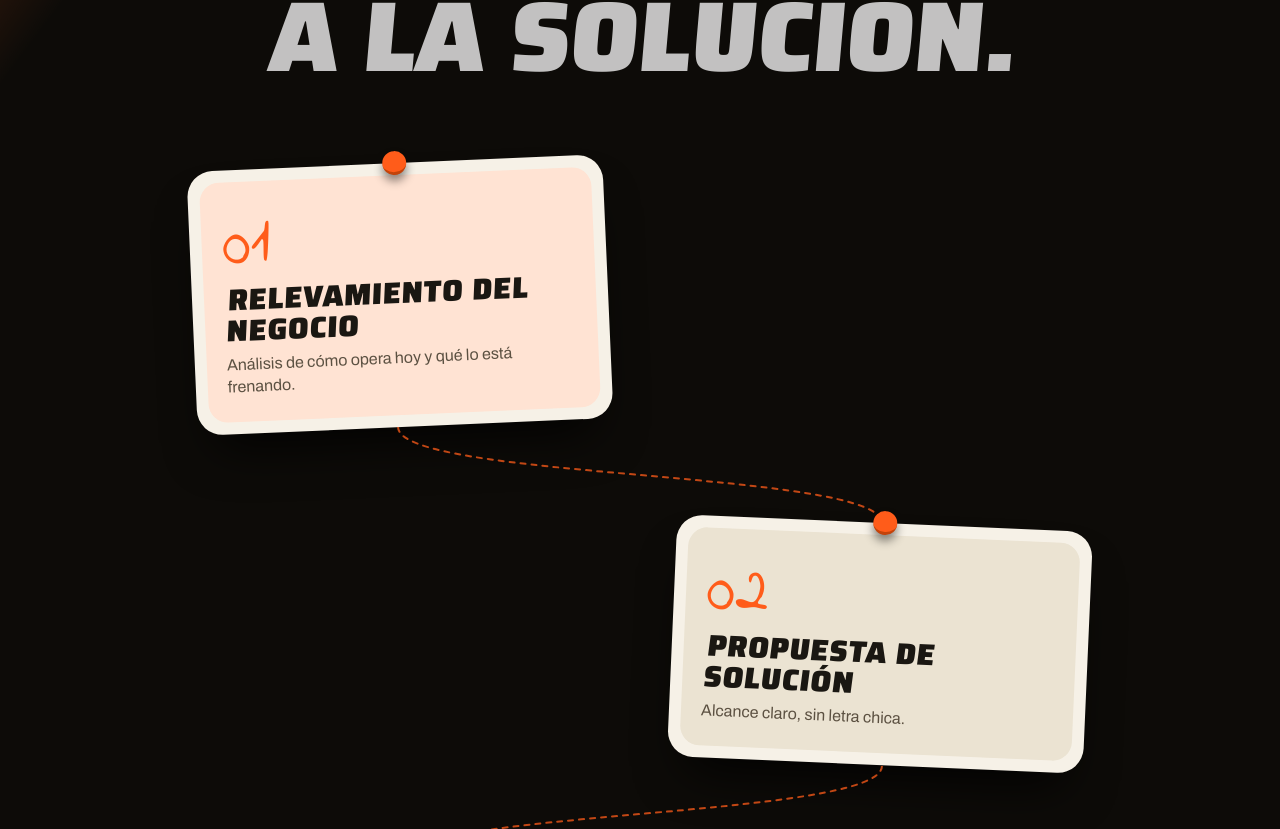
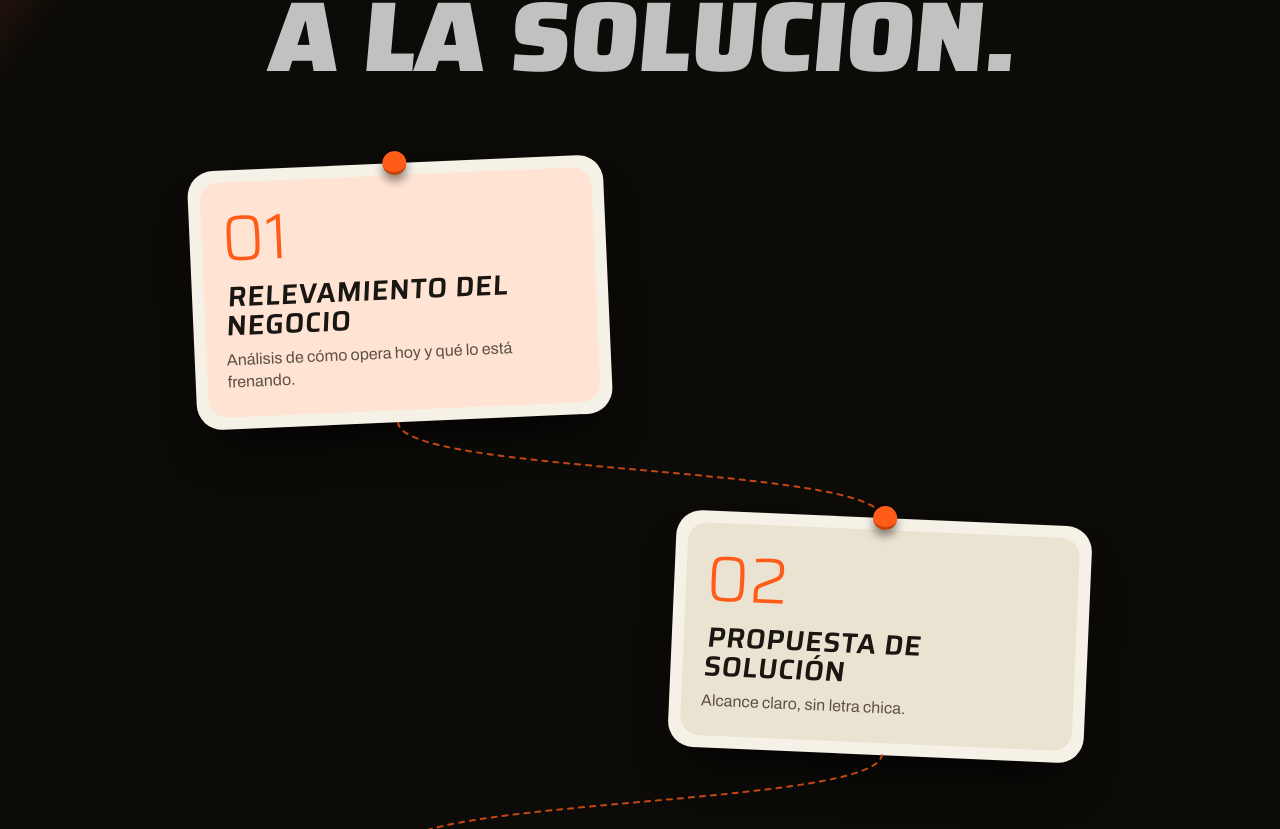
Before and after one commit to iadatabraian-ctrl/web-, a Next.js app: page / in a window 1280 px wide. Shown: the part 2571-3400 px from the top of the page. Built offline with nearby package versions, Linux system fonts and the light colour scheme.

Commit message:
Proceso: números y títulos más finos (Saira liviana); se quita la fuente manuscrita
Co-Authored-By: Claude Sonnet 5.5 <noreply@anthropic.com>
Claude-Session: https://claude.ai/code/session_016CR8bjtqut3mFtFLKQPjVK

```diff
--- a/app/globals.css
+++ b/app/globals.css
@@ -44,7 +44,6 @@
   --font-display: var(--font-display);
   --font-body: var(--font-body);
   --font-impact: var(--font-saira);
-  --font-hand: var(--font-hand);
 
   --color-background: var(--background);
   --color-foreground: var(--foreground);
--- a/app/layout.tsx
+++ b/app/layout.tsx
@@ -1,5 +1,5 @@
 import type { Metadata } from "next";
-import { Anton, Archivo, Indie_Flower, JetBrains_Mono, Saira } from "next/font/google";
+import { Anton, Archivo, JetBrains_Mono, Saira } from "next/font/google";
 import { WhatsAppFloat } from "@/components/WhatsAppFloat";
 import "./globals.css";
 
@@ -19,13 +19,6 @@ const saira = Saira({
   variable: "--font-saira",
   style: ["normal", "italic"],
   axes: ["wdth"],
-  subsets: ["latin"],
-});
-
-// Números a mano de la sección "De la idea a la solución" (notas con chinche).
-const indie = Indie_Flower({
-  variable: "--font-hand",
-  weight: "400",
   subsets: ["latin"],
 });
 
@@ -90,7 +83,7 @@ export default function RootLayout({ children }: LayoutProps<"/">) {
   return (
     <html
       lang="es"
-      className={`${anton.variable} ${archivo.variable} ${jetbrainsMono.variable} ${saira.variable} ${indie.variable} antialiased`}
+      className={`${anton.variable} ${archivo.variable} ${jetbrainsMono.variable} ${saira.variable} antialiased`}
     >
       <body>
         <script
--- a/components/Proceso.tsx
+++ b/components/Proceso.tsx
@@ -69,10 +69,10 @@ export function Proceso() {
                 >
                   <span aria-hidden="true" className="absolute -top-3 left-1/2 z-10 h-6 w-6 -translate-x-1/2 rounded-full border-b-[3px] border-[#c4430a] bg-brand-accent shadow-[0_6px_10px_rgba(0,0,0,0.45)]" />
                   <div className={`rounded-[1.2rem] px-4 pb-5 pt-6 sm:px-5 sm:pb-6 ${i % 2 === 0 ? "bg-[#ffe3d3]" : "bg-[#ebe3d2]"}`}>
-                    <span className="block -rotate-3 font-hand text-[3.4rem] font-normal not-italic leading-none text-brand-accent sm:text-[4.2rem]">
+                    <span className="block font-impact text-[3.2rem] font-light not-italic leading-none text-brand-accent [font-stretch:90%] sm:text-[4rem]">
                       0{i + 1}
                     </span>
-                    <h3 className="mt-3 origin-bottom-left -skew-x-[5deg] font-impact text-[1.6rem] font-black uppercase not-italic leading-[1.02] [font-stretch:80%] sm:text-3xl">
+                    <h3 className="mt-3 origin-bottom-left -skew-x-[5deg] font-impact text-[1.5rem] font-semibold uppercase not-italic leading-[1.05] [font-stretch:85%] sm:text-[1.75rem]">
                       {st.title}
                     </h3>
                     <p className="mt-2 font-body text-sm leading-snug text-brand-ink-on-cream-soft sm:text-base">{st.desc}</p>
```
